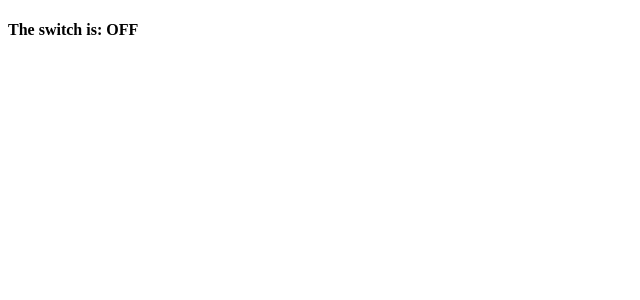
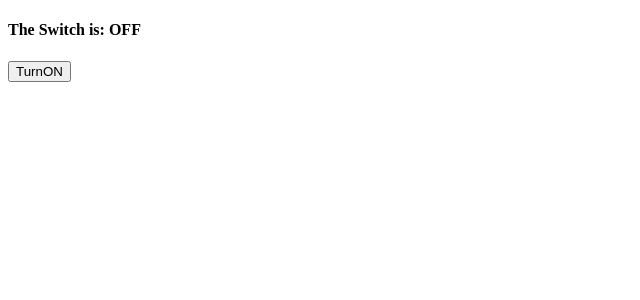
Before and after one commit to Sivakumar-U/UI_Learnings, a React (Vite) app: page / in a window 1280 px wide. Shown: the top 300 px of the page, without its empty margins (0-640 px from the left). Built offline with nearby package versions, Linux system fonts and the light colour scheme.

Commit message:
[Siva]Added: Toggle Switch program with button when the switch is OFF the button will show as TurnON else TurnOFF using useState hook in functional component.

```diff
--- a/src/App.jsx
+++ b/src/App.jsx
@@ -1,10 +1,10 @@
 import React from 'react';
-import ToggleSwitch from './ToggleSwitch';
+import ToggleSwitchButton from './ToggleSwitchButton';
 
 const App = () => {
   return (
     <div>
-      <ToggleSwitch/>
+      <ToggleSwitchButton/>
     </div>
   );
 };
--- /dev/null
+++ b/src/ToggleSwitchButton.jsx
@@ -0,0 +1,16 @@
+import React, { useState } from 'react'
+
+function ToggleSwitchButton() {
+    const[isOn,setIsOn]=useState(false)
+    const toggleSwitch=()=>{
+        setIsOn(PrevState=>!PrevState)
+    }
+  return (
+    <div>
+      <h4>The Switch is: {isOn?'ON':'OFF'}</h4>
+      <button onClick={toggleSwitch}>{isOn?'TurnOFF':'TurnON'}</button>
+    </div>
+  )
+}
+
+export default ToggleSwitchButton
```
